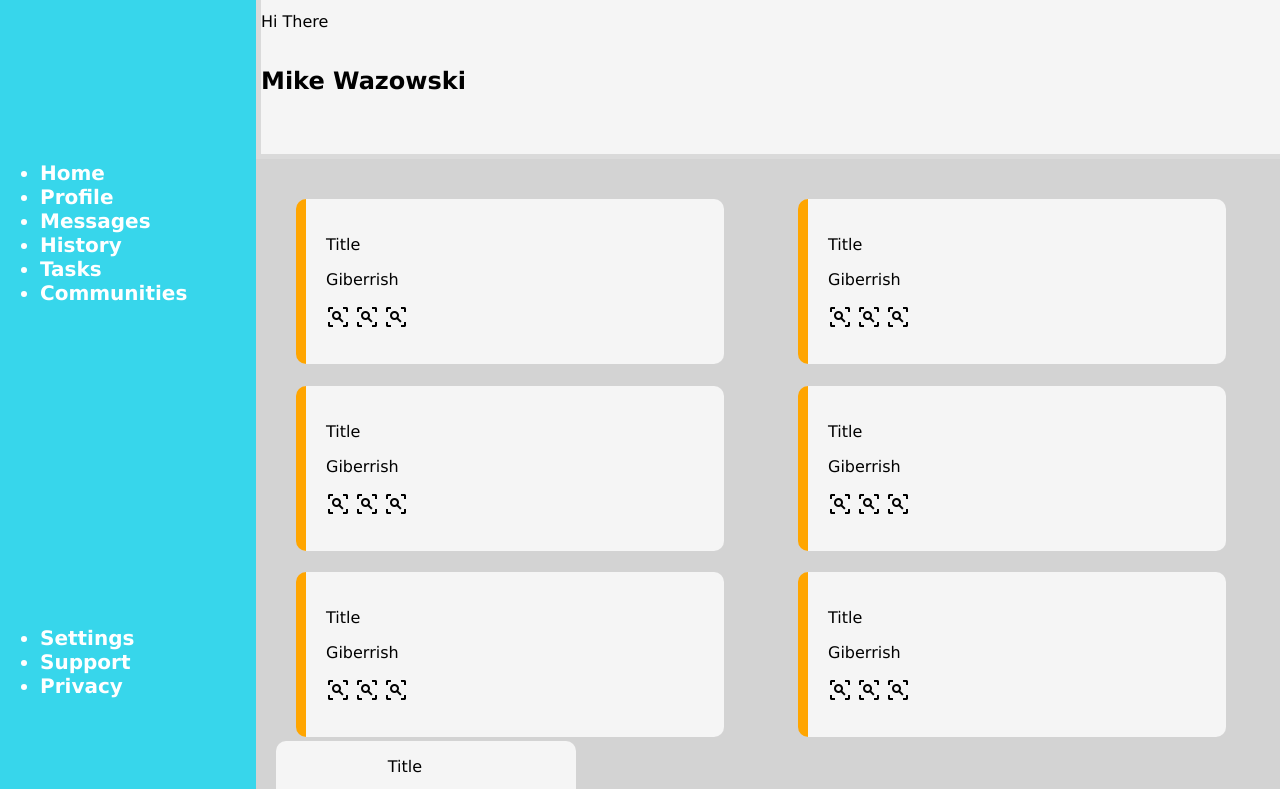
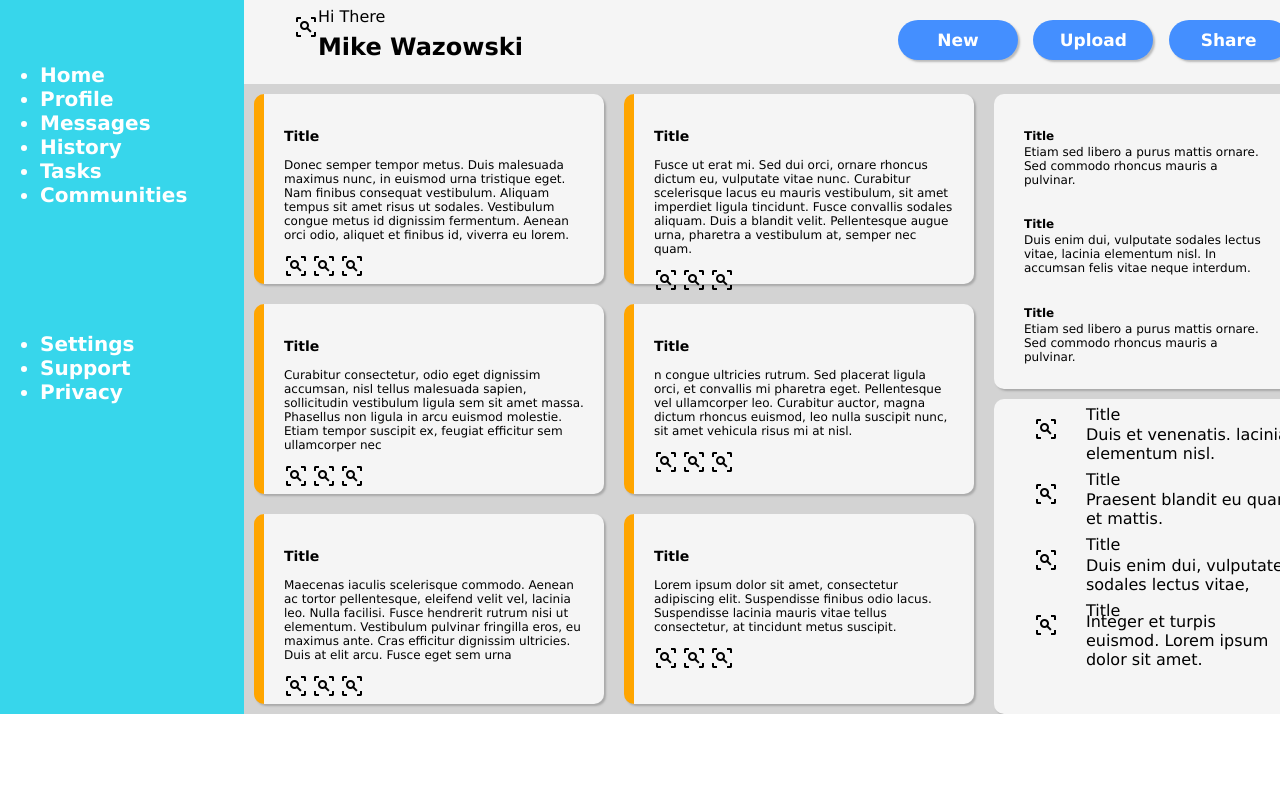
Before and after one commit to GreeceLight/Admin-Dashboard, a plain HTML site: page index.html in a window 1280 px wide. Shown: the part 91-880 px from the top of the page. After the commit the page ends 805 px from the top, so only its background shows below. Drawn offline with Linux system fonts and the light colour scheme.

Commit message:
Overall desired layout almost complete

```diff
--- a/index.html
+++ b/index.html
@@ -49,8 +49,8 @@
         <div class="content">
             <div class="projects">
                 <div class="card">
-                    <p>Title</p>
-                    <p>Giberrish</p>
+                    <h3>Title</h3>
+                    <p>Donec semper tempor metus. Duis malesuada maximus nunc, in euismod urna tristique eget. Nam finibus consequat vestibulum. Aliquam tempus sit amet risus ut sodales. Vestibulum congue metus id dignissim fermentum. Aenean orci odio, aliquet et finibus id, viverra eu lorem.</p>
                     <div>
                         <img src="magnify-scan.png" alt="img">
                         <img src="magnify-scan.png" alt="img">
@@ -58,8 +58,8 @@
                     </div>
                 </div>
                 <div class="card">
-                    <p>Title</p>
-                    <p>Giberrish</p>
+                    <h3>Title</h3>
+                    <p>Fusce ut erat mi. Sed dui orci, ornare rhoncus dictum eu, vulputate vitae nunc. Curabitur scelerisque lacus eu mauris vestibulum, sit amet imperdiet ligula tincidunt. Fusce convallis sodales aliquam. Duis a blandit velit. Pellentesque augue urna, pharetra a vestibulum at, semper nec quam. </p>
                     <div>
                         <img src="magnify-scan.png" alt="img">
                         <img src="magnify-scan.png" alt="img">
@@ -67,8 +67,8 @@
                     </div>
                 </div>
                 <div class="card">
-                    <p>Title</p>
-                    <p>Giberrish</p>
+                    <h3>Title</h3>
+                    <p>Curabitur consectetur, odio eget dignissim accumsan, nisl tellus malesuada sapien, sollicitudin vestibulum ligula sem sit amet massa. Phasellus non ligula in arcu euismod molestie. Etiam tempor suscipit ex, feugiat efficitur sem ullamcorper nec</p>
                     <div>
                         <img src="magnify-scan.png" alt="img">
                         <img src="magnify-scan.png" alt="img">
@@ -76,8 +76,8 @@
                     </div>
                 </div>
                 <div class="card">
-                    <p>Title</p>
-                    <p>Giberrish</p>
+                    <h3>Title</h3>
+                    <p>n congue ultricies rutrum. Sed placerat ligula orci, et convallis mi pharetra eget. Pellentesque vel ullamcorper leo. Curabitur auctor, magna dictum rhoncus euismod, leo nulla suscipit nunc, sit amet vehicula risus mi at nisl.</p>
                     <div>
                         <img src="magnify-scan.png" alt="img">
                         <img src="magnify-scan.png" alt="img">
@@ -85,8 +85,8 @@
                     </div>
                 </div>
                 <div class="card">
-                    <p>Title</p>
-                    <p>Giberrish</p>
+                    <h3>Title</h3>
+                    <p>Maecenas iaculis scelerisque commodo. Aenean ac tortor pellentesque, eleifend velit vel, lacinia leo. Nulla facilisi. Fusce hendrerit rutrum nisi ut elementum. Vestibulum pulvinar fringilla eros, eu maximus ante. Cras efficitur dignissim ultricies. Duis at elit arcu. Fusce eget sem urna</p>
                     <div>
                         <img src="magnify-scan.png" alt="img">
                         <img src="magnify-scan.png" alt="img">
@@ -94,8 +94,8 @@
                     </div>
                 </div>
                 <div class="card">
-                    <p>Title</p>
-                    <p>Giberrish</p>
+                    <h3>Title</h3>
+                    <p>Lorem ipsum dolor sit amet, consectetur adipiscing elit. Suspendisse finibus odio lacus. Suspendisse lacinia mauris vitae tellus consectetur, at tincidunt metus suscipit. </p>
                     <div>
                         <img src="magnify-scan.png" alt="img">
                         <img src="magnify-scan.png" alt="img">
@@ -104,39 +104,43 @@
                 </div>
             </div>
             <div class="announcements">
-                <div>
-                    <p>Title</p>
-                    <p>Gibberish</p>
+                <div class="announcement">
+                    <h4>Title</h4>
+                    <p>Etiam sed libero a purus mattis ornare.
+                        Sed commodo rhoncus mauris a pulvinar. </p>
                 </div>
-                <div>
-                    <p>Title</p>
-                    <p>Gibberish</p>
+                <div class="announcement">
+                    <h4>Title</h4>
+                    <p>Duis enim dui, vulputate sodales lectus vitae,
+                        lacinia elementum nisl.
+                        In accumsan felis vitae neque interdum.</p>
                 </div>
-                <div>
-                    <p>Title</p>
-                    <p>Gibberish</p>
+                <div class="announcement">
+                    <h4>Title</h4>
+                    <p>Etiam sed libero a purus mattis ornare.
+                        Sed commodo rhoncus mauris a pulvinar.</p>
                 </div>
             </div>
             <div class="trending">
                 <div class="trendyUsers">
                     <img src="magnify-scan.png" alt="img">
                     <p>Title</p>
-                    <p>Gibberish</p>
+                    <p>Duis et venenatis. lacinia elementum nisl.</p>
                 </div>
                 <div class="trendyUsers">
                     <img src="magnify-scan.png" alt="img">
                     <p>Title</p>
-                    <p>Gibberish</p>
+                    <p>Praesent blandit eu quam et mattis. </p>
                 </div>
                 <div class="trendyUsers">
                     <img src="magnify-scan.png" alt="img">
                     <p>Title</p>
-                    <p>Gibberish</p>
+                    <p>Duis enim dui, vulputate sodales lectus vitae, </p>
                 </div>
                 <div class="trendyUsers">
                     <img src="magnify-scan.png" alt="img">
                     <p>Title</p>
-                    <p>Gibberish</p>
+                    <p>Integer et turpis euismod. Lorem ipsum dolor sit amet.</p>
                 </div>
             </div>
         </div>
--- a/style.css
+++ b/style.css
@@ -1,9 +1,19 @@
+:root{
+    --font:'Lucida Sans', 'Lucida Sans Regular', 'Lucida Grande', 'Lucida Sans Unicode', Geneva, Verdana, sans-serif;
+    --shadow: rgba(129, 129, 129, 0.5) 2px 2px 2px;
+}
+
 body{
     display: grid;
     padding: 0%; margin: 0%;
     grid-template-columns: 1fr 4fr;
     min-height: 100vh;
-    font-family: 'Lucida Sans', 'Lucida Sans Regular', 'Lucida Grande', 'Lucida Sans Unicode', Geneva, Verdana, sans-serif;
+    font-family: var(--font);
+}
+
+button{
+    font-family: var(--font);
+    box-shadow: var(--shadow);
 }
 
 .sidebar{
@@ -14,12 +24,13 @@ body{
     font-weight: 900;
     color: white;
     background-color: rgb(55, 214, 235);
+    height: 100%;
 }
 
 .main{
     display: grid;
     width: 100%;
-    grid-template-rows: 250px 2fr;
+    grid-template-rows: 175px 2fr;
 }
 
 .interact{
@@ -27,10 +38,10 @@ body{
     grid-column: span 3;
     display: grid;
     width: 100%;
-    grid-template-rows: .5fr .5fr;
+    grid-template-rows: 1fr 1fr;
     grid-template-columns: 2fr 1fr 1fr;
     background-color: whitesmoke;
-    border: rgb(218, 218, 218) 5px solid;
+    box-shadow: black 2px 2px;
 }
 .searcharea{
     grid-row: 1;
@@ -39,11 +50,12 @@ body{
     align-items: center;
     justify-content: center;
     grid-template-columns: auto auto;
+    padding-left: 20px;
     gap: 10px;
 }
 .search-bar{
     background-color: rgb(218, 218, 218);
-    padding: 15px 250px;
+    padding: 15px 300px;
     border-radius: 20px;
 }
 .profile{
@@ -55,72 +67,113 @@ body{
     gap: 20px;
     grid-template-columns: auto auto auto;
 }
-.newpost{
-    grid-row: 2;
-    grid-column: 1/4;
-}
 .greeting{
     display: grid;
+    grid-template-columns: auto auto;
+    grid-template-rows: 40px 20px;
+    align-items: center;
+    justify-content: start;
+    padding-left: 50px;
 }
-.buttons{
+.greeting img{
+    grid-column: 1;
+    grid-row: span 2;
+}
+#buttons{
     grid-row: 2;
     grid-column: 2/4;
+    display: grid;
+    grid-template-rows: auto;
+    grid-template-columns: 1fr 1fr 1fr;
+    justify-content: space-around;
+    align-content: center;
+}
+#buttons button{
+    color: white;
+    font-size: 17px;
+    font-weight: 900;
+    width: 120px;
+    height: 40px;
+    border: 0px;
+    border-radius: 30px;
+    background-color: rgb(68, 143, 255);
 }
 .content{
-    grid-row: 2;
+    display: grid;
+    grid-template-rows: repeat(2, 50%);
+    grid-template-columns: repeat(2, 1fr);
     grid-column: span 3;
-    grid-template-columns: 3fr 1fr;
-    grid-template-rows: repeat(auto-fit, 1fr);
-    gap: 60px;
     background-color: lightgray;
+
+    justify-items: center;
+    height: 100%;
+}
+.projects{
+    grid-row: 1/3;
+    grid-column: 1;
+    display: grid;
+    grid-template-columns: auto auto;
+    grid-template-rows: auto auto;
+    align-content: space-around;
+    justify-content: space-around;
+    font-size: 12px;
+}
+.card{
+    width: 300px;
+    height: 150px;
     padding: 20px;
-}
-
-.projects{
-    resize: both;
-    grid-row: span 2;
-    display: grid;
-    grid-template-columns: repeat(2,50%);
-    grid-template-rows: repeat(3, 30%);
-    gap: 30px;
-
-    padding: 20px;
-}
-
-.card{
-    width: 80%;
-    height: 80%;
-    padding: 20px;
-
+    margin: 10px;
     border-radius: 10px;
     border-left: orange solid 10px;
     background-color: whitesmoke;
+    box-shadow: var(--shadow);
 }
 
 .announcements{
+    grid-row: 1;
+    grid-column: 2;
+    width: 300px;
+    height: auto;
+    margin: 10px;
+    padding-bottom: 30px;
     display: grid;
-    grid-template-rows: 1fr 1fr 1fr;
     align-items: center;
-    justify-content: center;
-    width: 300px;
+    justify-items: center;
 
     border-radius: 10px;
     background-color: whitesmoke;
+    box-shadow: var(--shadow);
+    font-size: 12px;
+    justify-content: center;
+}
+
+.announcement{
+    display: grid;
+    grid-template-rows: 20px 30px;
+    width: 80%;
 }
 
 .trending{
+    grid-row: 2;
+    grid-column: 2;
     display: grid;
-    grid-template-rows: repeat(4, 20%);
+    grid-template-rows: repeat(auto-fit, minmax(30px, 100px));
+    width: 300px;
+    height: auto;
+    background-color: whitesmoke;
+    border: 0px;
+    border-radius: 10px;
+    box-shadow: var(--shadow);
+}
 
-    justify-content: center;
-    background-color: whitesmoke;
-}
 .trendyUsers{
     display: grid;
-    grid-template-columns: 1fr 1fr;
-    grid-template-rows: 20px;
+    grid-template-columns: 1fr 4fr;
+    grid-template-rows: repeat(auto-fill, minmax(20px, 30px));
+    justify-items: start;
+    align-items: center;
+    padding-left: 40px;
 }
-
 .trendyUsers img{
     grid-column: 1;
     grid-row: span 2;
```
